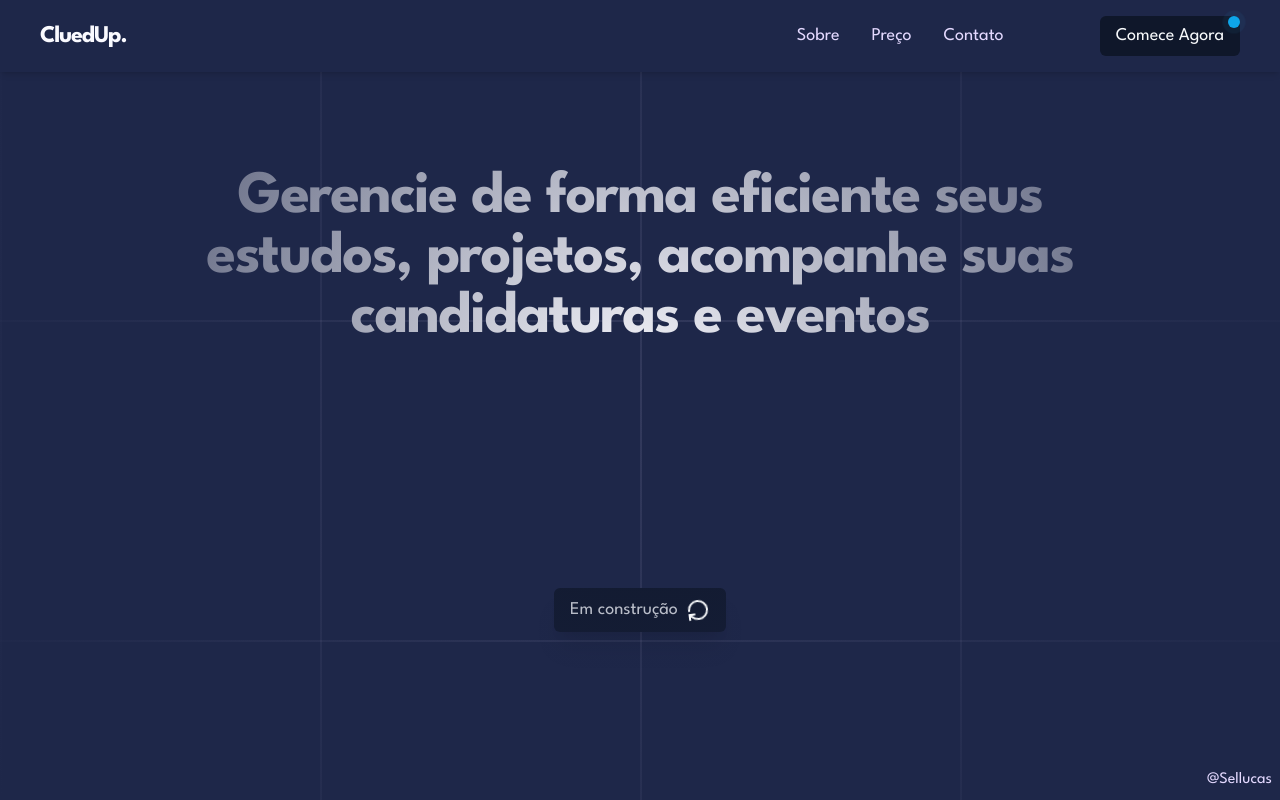
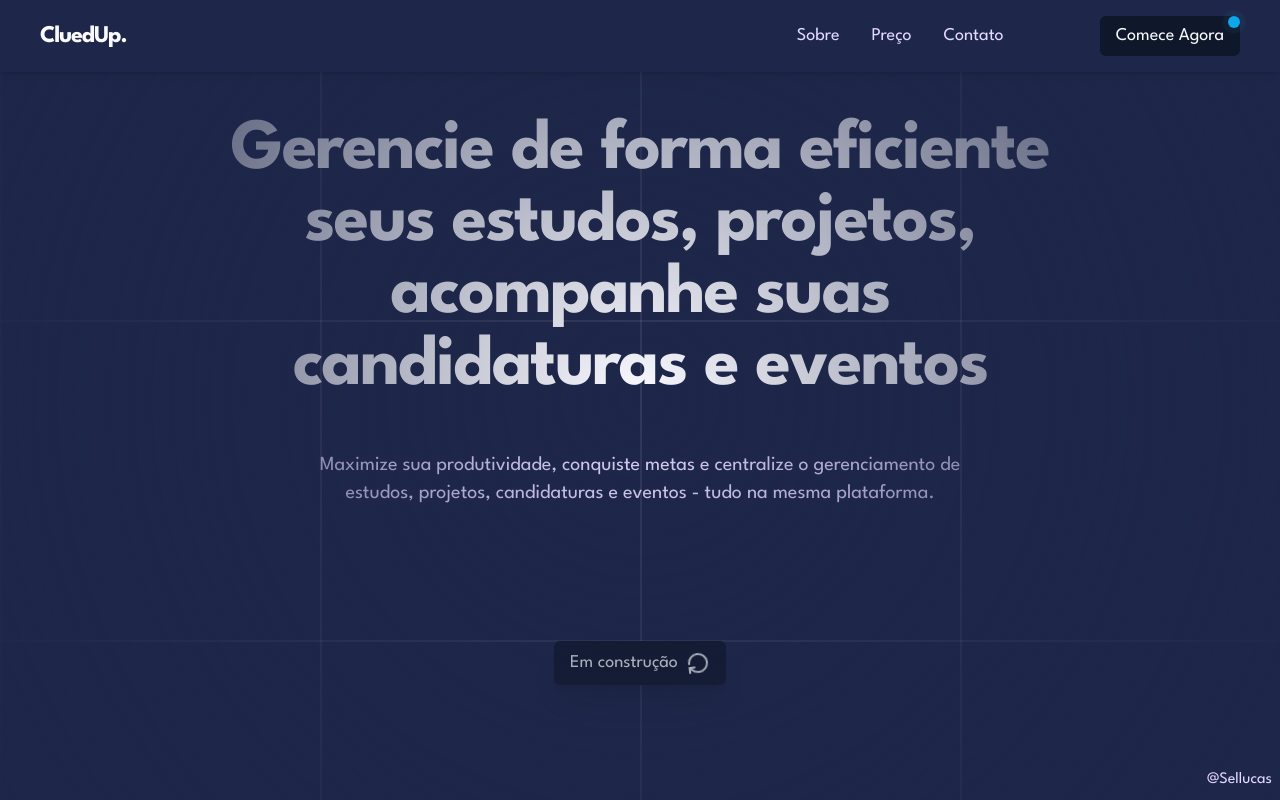
Before and after one commit to Sellucas/CluedUp, a Next.js app: page / in a window 1280 px wide. Built offline with nearby package versions, Linux system fonts and the light colour scheme.

Commit message:
feat: update title and  description

```diff
--- a/app/page.tsx
+++ b/app/page.tsx
@@ -5,11 +5,19 @@ import { Button } from '@/components/ui/button'
 export default function Home() {
   return (
     <main className="flex min-h-screen flex-col items-center justify-around p-12 bg-[#1E2749]">
-      <div className="radial" />
-      <h1 className="text-4xl md:text-6xl max-w-4xl font-bold text-center text-[#FAFAFF] tracking-tight">
-        Gerencie de forma eficiente seus estudos, projetos, acompanhe suas
-        candidaturas e eventos
-      </h1>
+      <div className="radial z-10" />
+      <div className="flex flex-col justify-center items-center text-center">
+        <h1 className="text-4xl md:text-7xl max-w-4xl font-bold text-[#FAFAFF] tracking-tight">
+          Gerencie de forma eficiente seus estudos, projetos, acompanhe suas
+          candidaturas e eventos
+        </h1>
+        <p className="text-[#E4D9FF] max-w-2xl mt-12 text-xl">
+          Maximize sua produtividade, conquiste metas e centralize o
+          gerenciamento de estudos, projetos, candidaturas e eventos - tudo na
+          mesma plataforma.
+        </p>
+      </div>
+
       <Button className="text-lg shadow-xl flex flex-row items-center justify-center h-15">
         Em construção
         <span>
```
